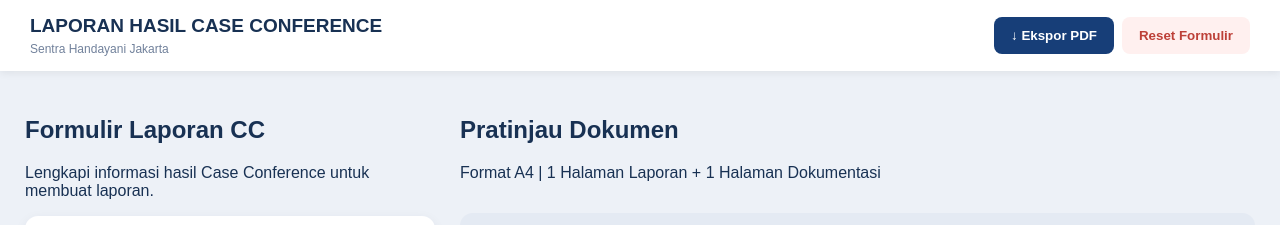
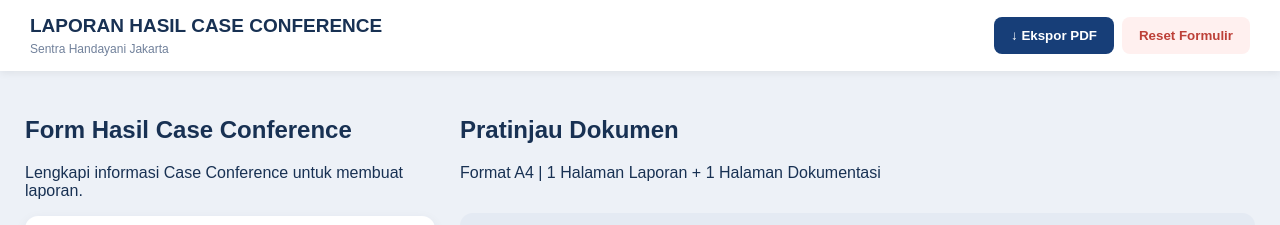
Before and after one commit to grizzlybrew/laporan-CC, a plain HTML site: page index.html in a window 1280 px wide. Shown: the top 225 px of the page. Drawn offline with Linux system fonts and the light colour scheme.

Commit message:
Update index.html

```diff
--- a/index.html
+++ b/index.html
@@ -25,8 +25,8 @@
 
 <section class="form-panel">
 
-<h2>Formulir Laporan CC</h2>
-<p>Lengkapi informasi hasil Case Conference untuk membuat laporan.</p>
+<h2>Form Hasil Case Conference</h2>
+<p>Lengkapi informasi Case Conference untuk membuat laporan.</p>
 
 <div class="card">
 <h3>01. Identitas PM</h3>
```
